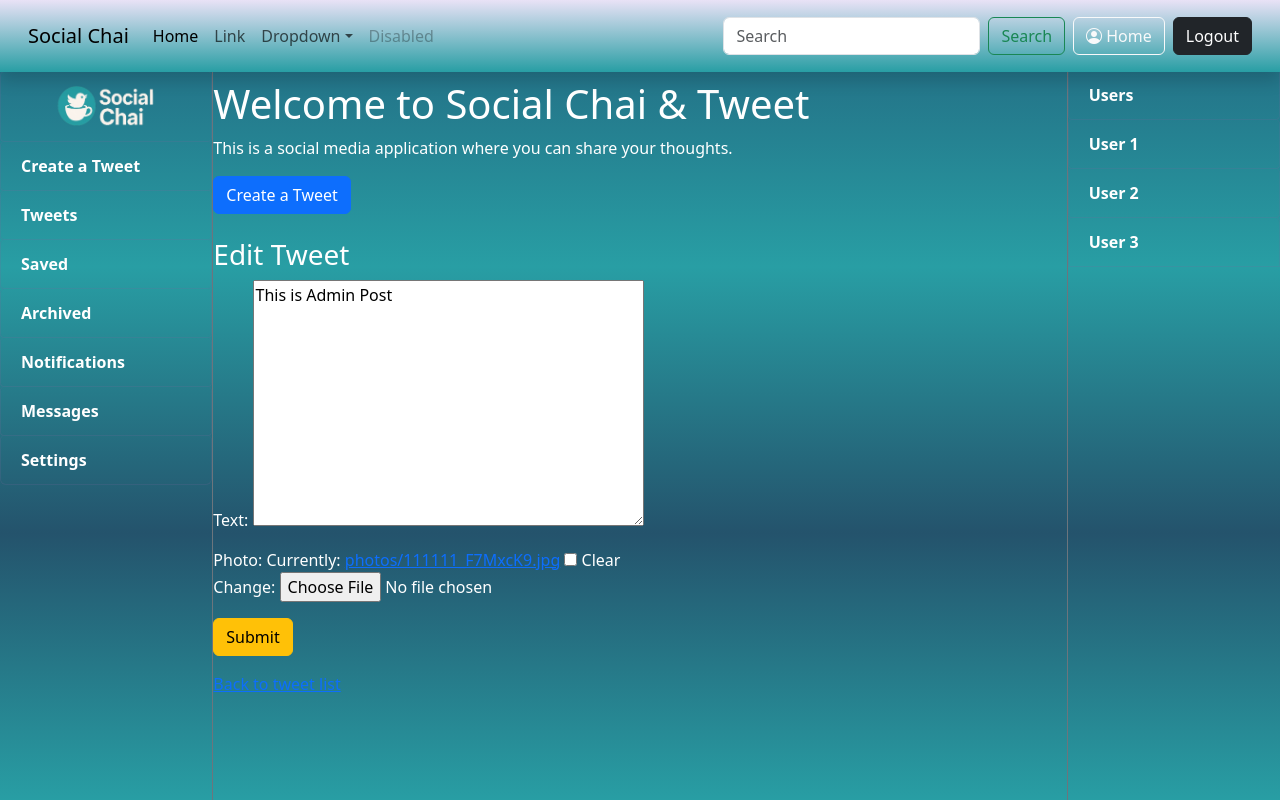
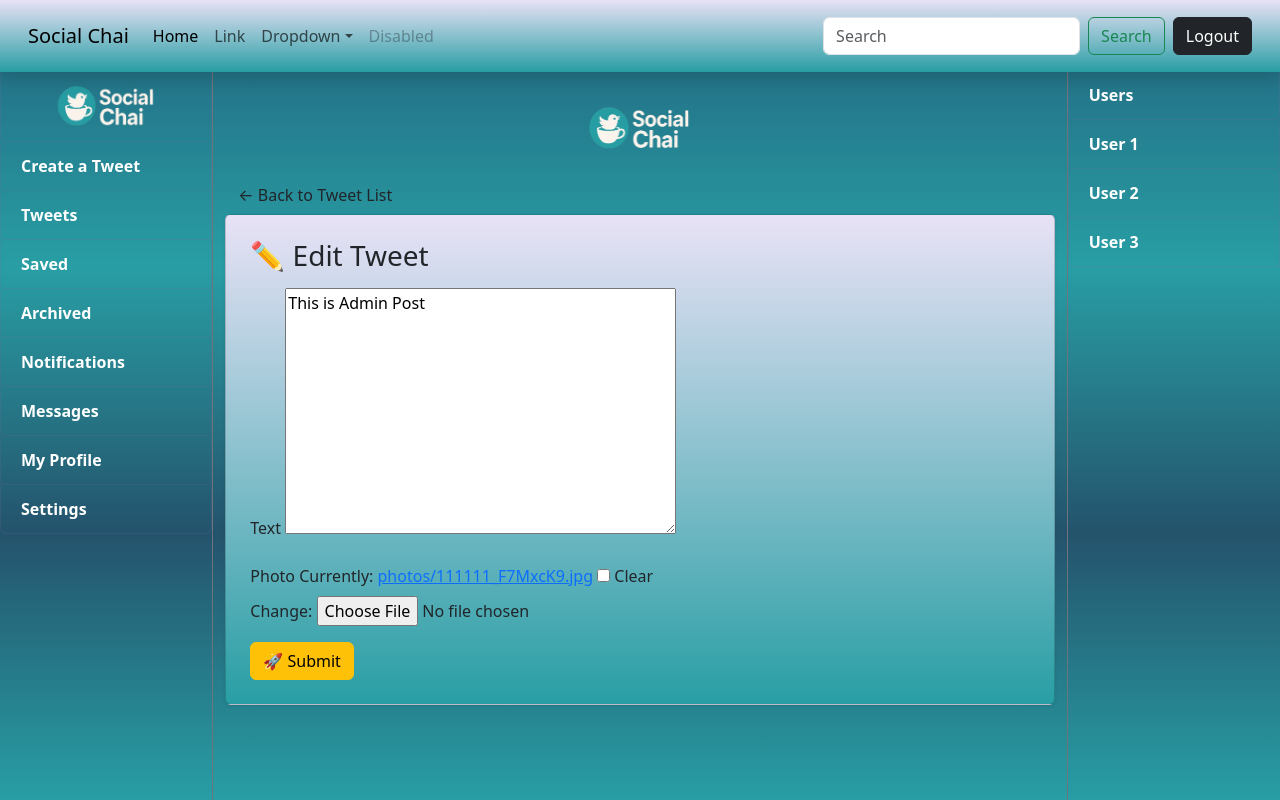
Before and after one commit to yogendrajairiya/SocialApp, a Django app: page /tweet/1/edit/ in a window 1280 px wide. Run offline with Django 5.2, Linux system fonts and the light colour scheme; a user stored in the database is signed in; data comes from the database, SQL or seed files in the repository.

Commit message:
Added my profile and edit section and partial page

```diff
--- a/socialchai/socialchai/settings.py
+++ b/socialchai/socialchai/settings.py
@@ -39,7 +39,8 @@ INSTALLED_APPS = [
     'django.contrib.messages',
     'django.contrib.staticfiles',
     'tweet',  # Your app name
-    'rest_framework'
+    'rest_framework',
+    'debug_toolbar',
 ]
 
 MIDDLEWARE = [
@@ -50,6 +51,7 @@ MIDDLEWARE = [
     'django.contrib.auth.middleware.AuthenticationMiddleware',
     'django.contrib.messages.middleware.MessageMiddleware',
     'django.middleware.clickjacking.XFrameOptionsMiddleware',
+    'debug_toolbar.middleware.DebugToolbarMiddleware',
 ]
 
 ROOT_URLCONF = 'socialchai.urls'
--- a/socialchai/templates/layout.html
+++ b/socialchai/templates/layout.html
@@ -82,11 +82,6 @@
           <button class="btn btn-outline-success" type="submit">Search</button>
         </form>
 
-
-        <a href="{% url 'tweet_list' %}" class="btn btn-outline-light me-2">
-          <i class="bi bi-person-circle"></i> Home
-        </a>
-
         {% if user.is_authenticated %}
           <form method='post' action="{% url 'logout' %}" class="d-inline">
             {% csrf_token %}
@@ -118,6 +113,7 @@
       <a href="{% url 'tweet_list' %}" class="list-group-item list-group-item-action">Archived</a>
       <a href="{% url 'tweet_list' %}" class="list-group-item list-group-item-action">Notifications</a>
       <a href="{% url 'tweet_list' %}" class="list-group-item list-group-item-action">Messages</a>
+      <a href="{% url 'profile_view' %}" class="list-group-item list-group-item-action">My Profile</a>
       <a href="{% url 'tweet_list' %}" class="list-group-item list-group-item-action">Settings</a>
     </div>
   </div>
--- a/socialchai/tweet/templates/edit_profile.html
+++ b/socialchai/tweet/templates/edit_profile.html
@@ -5,7 +5,7 @@
 {% endblock %}
 
 {% block content %}
-  <div class="card shadow rounded-1 p-5" style="background: linear-gradient(rgb(233, 226, 246), #289ea4);">
+  <div class="card shadow rounded-1 p-5" style="background: linear-gradient(rgba(148, 217, 242, 1), #31d3dbff);">
     <h2 class="mb-4 text-center text-white">Edit Profile</h2>
 
     <form method="POST" enctype="multipart/form-data">
@@ -20,14 +20,14 @@
 
       <div class="">
         <div class="col-md-19">
-          <div class="card p-4 mb-4" style="background: linear-gradient(rgb(233, 226, 246), #289ea4);">
+          <div class="card p-4 mb-4" style="background: linear-gradient(rgba(226, 244, 246, 1), #4cebf3ff);">
             <h5>User Info</h5>
             {{ user_form.as_p }}
           </div>
         </div>
 
         <div class="col-md-19">
-          <div class="card p-4 mb-4" style="background: linear-gradient(rgba(185, 148, 254, 1), #289ea4);">
+          <div class="card p-4 mb-4" style="background: linear-gradient(#4cebf3ff, #3cdae2ff, #289ea4);">
             <h5>Profile Info</h5>
             {{ profile_form.as_p }}
           </div>
--- a/socialchai/tweet/templates/tweet_form.html
+++ b/socialchai/tweet/templates/tweet_form.html
@@ -2,22 +2,41 @@
 {% load static %}
 
 {% block title %}
-  Home - Social Chai
+  {% if form.instance.pk %}Edit Tweet{% else %}Create Tweet{% endif %} - Social Chai
 {% endblock %}
 
 {% block content %}
-  <h1>Welcome to Social Chai & Tweet</h1>
-  <div class="align-center: center;">
-    <p>This is a social media application where you can share your thoughts.</p>
-    <a class="btn btn-primary mb-4" href="{% url 'tweet_create' %}">Create a Tweet</a>
-    <h3>{% if form.instance.pk %}Edit Tweet{% else %}Create Tweet{% endif %}</h3>
-    <form method="post" enctype="multipart/form-data" class="form">
+<div class="container mt-4">
+  <div class="text-center mb-4">
+    <a class="navbar-brand w-100 text-center" href="{% url 'tweet_list' %}">
+      <img src="{% static 'images/social_final.png' %}" alt="Logo" width=15% height=15% class="mx-auto d-block">
+    </a>
+  </div>
+  <a class="btn" href="{% url 'tweet_list' %}">← Back to Tweet List</a>
+
+  <div class="card shadow-sm p-4" style="background: linear-gradient(rgb(233, 226, 246), #289ea4);">
+    <h3 class="mb-3">
+      {% if form.instance.pk %}✏️ Edit Tweet{% else %}📝 Create Tweet{% endif %}
+    </h3>
+
+    <form method="post" enctype="multipart/form-data" class="needs-validation" style="background-color: transperent;">
       {% csrf_token %}
-      {{ form.as_p }}
-      <button type="submit" class="btn btn-warning">Submit</button>
+
+      {% for field in form %}
+        <div class="mb-3">
+          <label class="form-label">{{ field.label }}</label>
+          {{ field }}
+          {% if field.help_text %}
+            <small class="form-text text-muted">{{ field.help_text }}</small>
+          {% endif %}
+          {% if field.errors %}
+            <div class="text-danger">{{ field.errors }}</div>
+          {% endif %}
+        </div>
+      {% endfor %}
+
+      <button type="submit" class="btn btn-warning">🚀 Submit</button>
     </form>
-    <div class="mt-3">
-      <a href="{% url 'tweet_list' %}">Back to tweet list</a>
-    </div>
   </div>
+</div>
 {% endblock %}
```
Also changed, not shown: socialchai/tweet/templates/profile.html (+6 -6 lines), socialchai/tweet/templates/tweets/_tweet_card.html (+11 -6 lines), socialchai/static/images/default_image.png (added).
